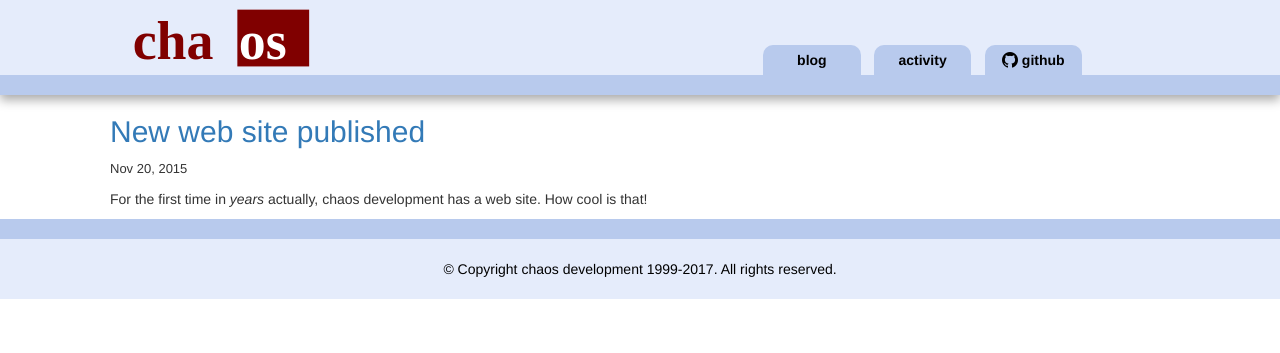
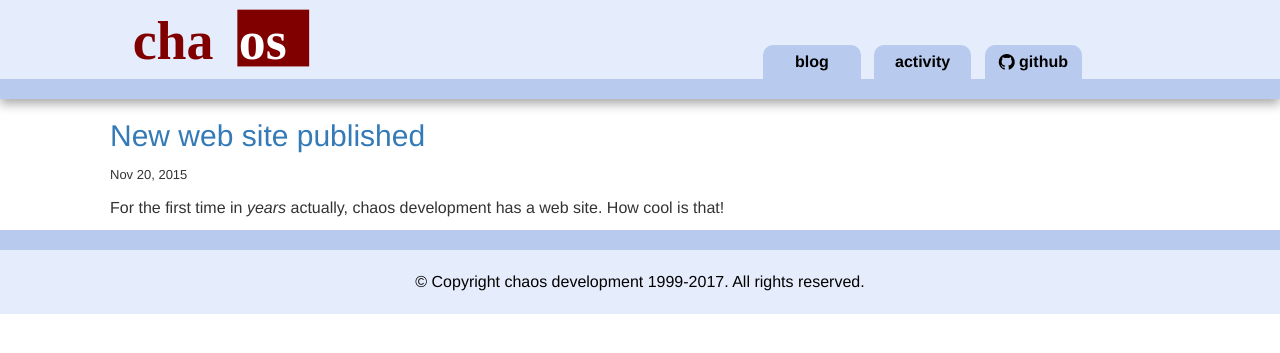
Before and after one commit to chaos4ever/chaos4ever.github.io, a Jekyll site: the page built from blog/index.html, in a window 1280 px wide. Shown: the top 353 px of the page. Built offline with Jekyll 4.4.1, drawn with Linux system fonts in a browser that asks for light colours; nearby versions of some CDN libraries; comment, search, counter and statistics services are not loaded.

Commit message:
Fixed font size.

```diff
--- a/_includes/header.html
+++ b/_includes/header.html
@@ -17,6 +17,7 @@
     <link rel="stylesheet" href="/assets/octicons/octicons.css">
     <link rel="stylesheet" href="/css/main.css">
     <link rel="stylesheet" href="/assets/bootstrap-3.3.5/css/bootstrap.min.css">
+    <link rel="stylesheet" href="/css/bootstrap-overrides.css">
     <link rel="stylesheet" href="/css/docs.min.css">
 
     <script src="/js/vendor/modernizr-2.8.3-respond-1.4.2.min.js"></script>
--- /dev/null
+++ b/css/bootstrap-overrides.scss
@@ -0,0 +1,14 @@
+---
+---
+
+// Inspired by Bootstrap 4 (alpha.6 as of writing), and gives us a somewhat better default font size than the one provided by our
+// messed-up mix of html5boilerplate and Bootstrap 3...
+
+html {
+    font-size: 100%;
+}
+
+body {
+  font-size: 1rem;
+  line-height: 1.5;
+}
```
